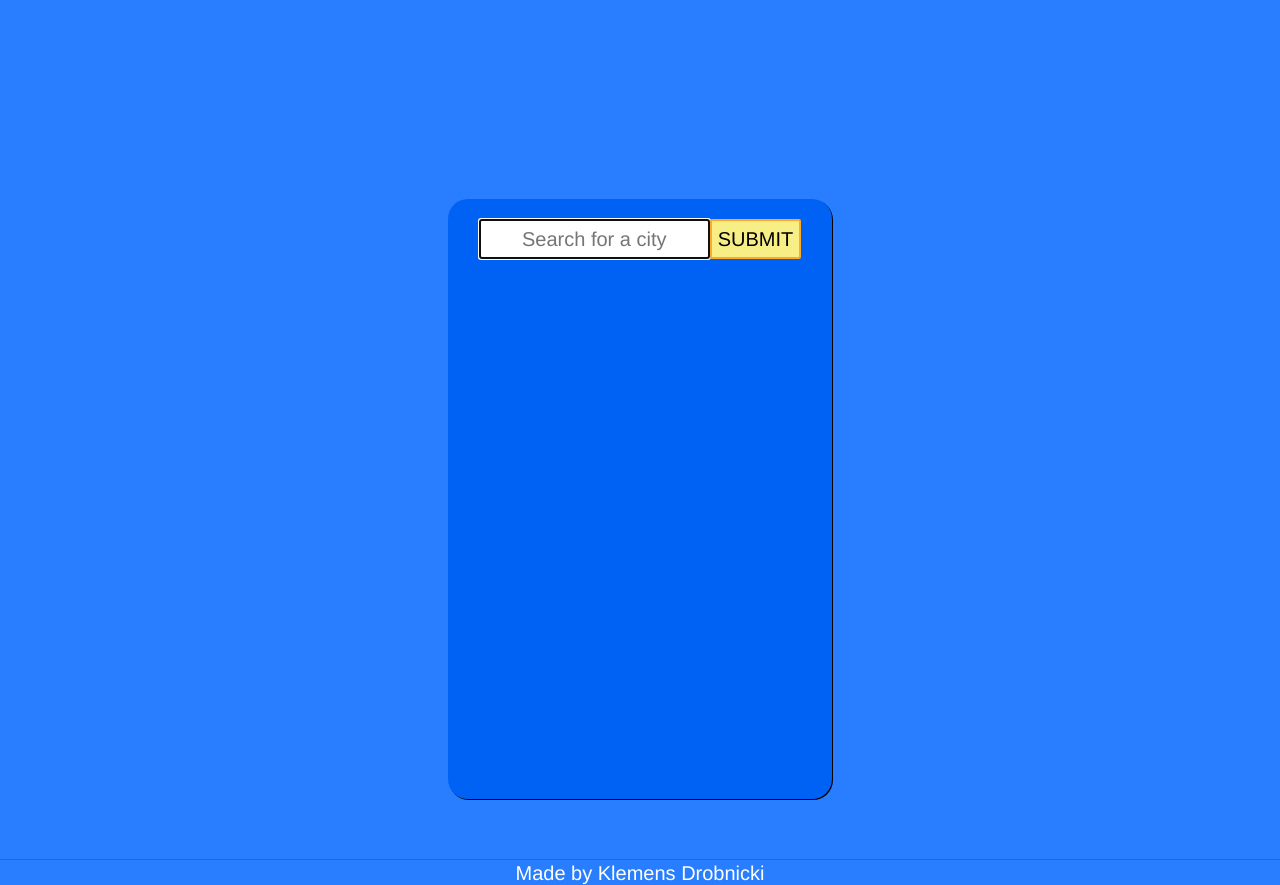
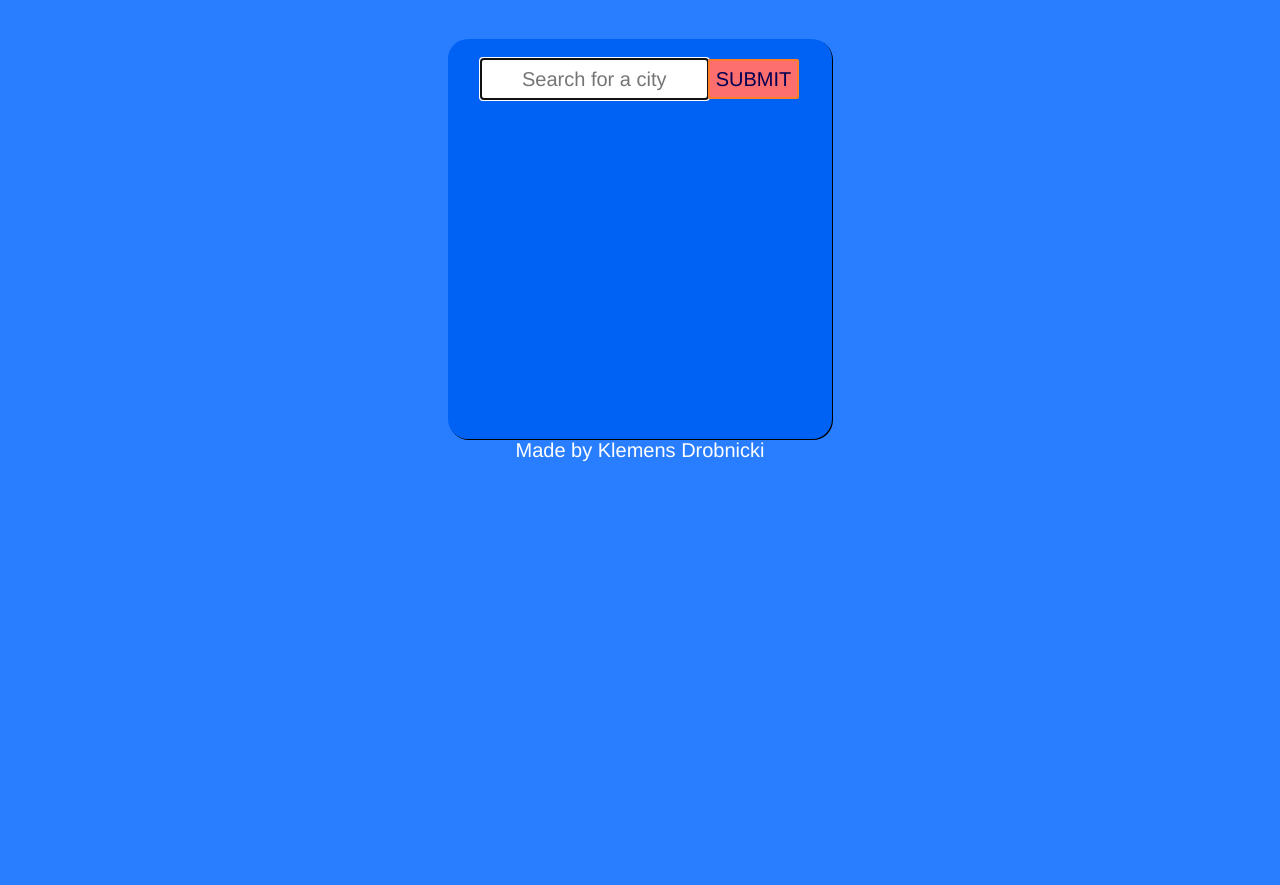
Before and after one commit to Klemens98/Weather, a plain HTML site: page index.html in a window 1280 px wide. Shown: the part 61-946 px from the top of the page. After the commit the page ends 800 px from the top, so only its background shows below. Drawn offline with Linux system fonts and the light colour scheme.

Commit message:
Changed Formatting

```diff
--- a/style.css
+++ b/style.css
@@ -30,47 +30,53 @@ header{
     border-bottom: 2px solid orange;
 }
 
-
-
 body{
-
+    display:block;
     background-color: #287EFF;
     width: 100%;
     margin: 0;
-
+    min-height: 100vh; position: relative;
+    padding-bottom: 2rem;
+    overflow: hidden;
+   }
 
 }
 
 footer{
-    margin-top: 3rem;
+    position: absolute;
     padding-top: 0.1rem;
+    bottom: 0;
     width: 100%;
     display: flex;
     justify-content: center;
     border-top: 1px solid #0a6cff;
-    ;
+    margin-top: 2rem;
+    background-color: inherit;
 }
 
 
 
 button{
     border: none;
-    background-color: rgb(247, 239, 133);
+    background-color: rgb(253, 110, 110);
     border-radius: 2px;
-    color: black;
-    border: solid 0.1rem #ffa928;
+    color: rgb(0, 0, 83);
+    border: solid 0.1rem #ff7e28;
     height: 2rem;
     cursor: pointer;
-
-
+    border-top-right-radius: 2px;
+    border-bottom-right-radius: 2px;
 }
 
 .top-banner{
-    margin-top: 10rem;
+    margin-top: 2rem;
     margin-left: auto;
     margin-right: auto;
-    height: 30rem;
+    height: 25rem;
     width: 30%;
+    max-width: 400px;
+    min-width: 200px;
+    max-height: 400px;
 
     background-color: #0062F4;
     border-radius: 1rem;
@@ -92,11 +98,14 @@ button{
 
 input{
     text-align: center;
+    border-top-left-radius: 2px;
+    border-bottom-left-radius: 2px;
+    border: none;
 }
 
 button:hover{
     background-color: white;
-    color: white;
+    color: black;
     transition-duration: 0.4s;
 }
 
@@ -110,7 +119,9 @@ button:hover{
 
 ul{
     list-style-type: none;
-
+    margin: 0 auto 0 auto;
+    position: relative;
+    right: 1rem;
 
 }
 
```
Also changed, not shown: 1 other file.
